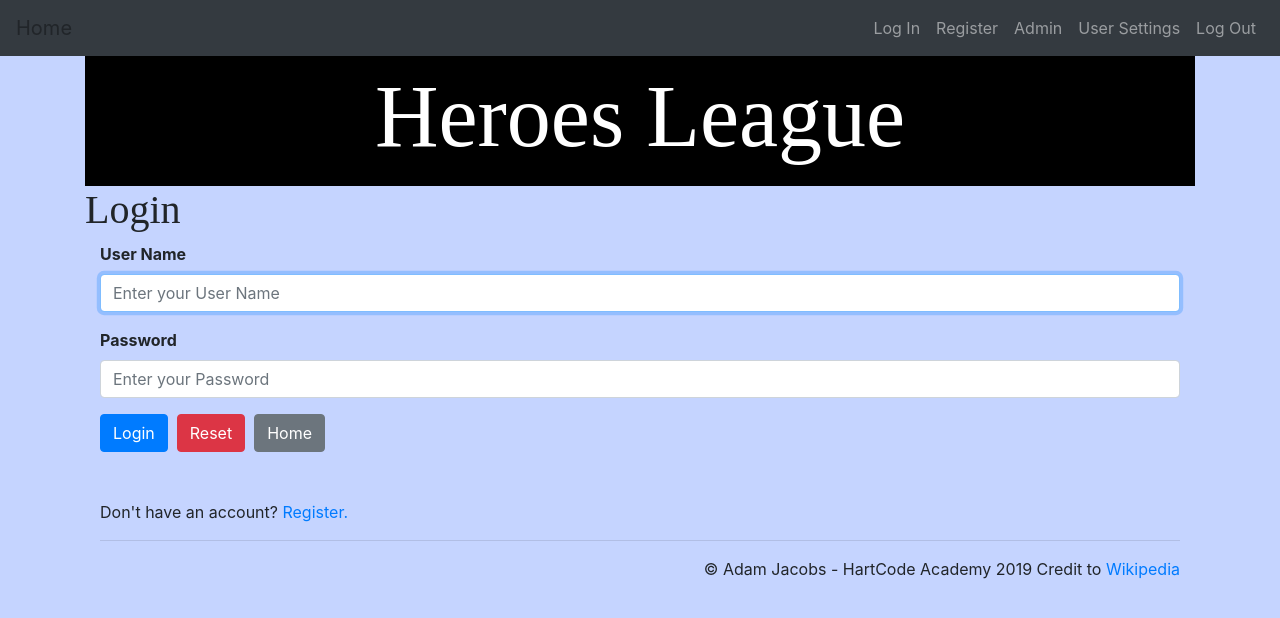
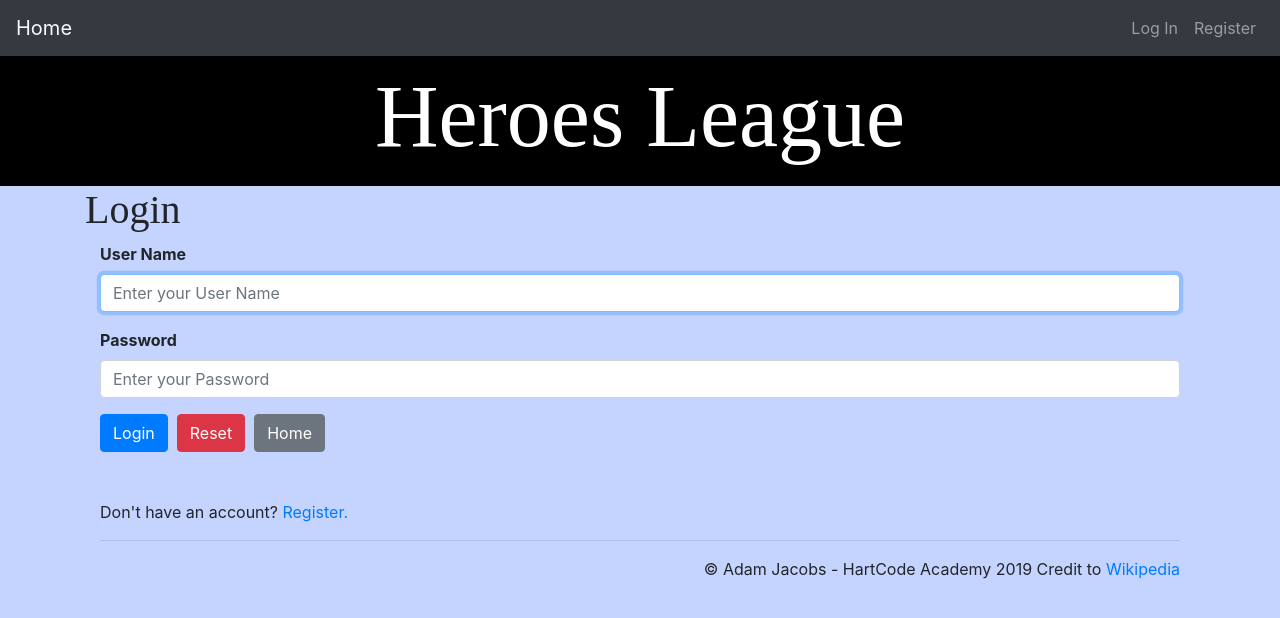
Before and after one commit to ajman0390/MEAN_Final_Project, an Angular app in the folder client/: page /login in a window 1280 px wide. Shown: the top 618 px of the page. Built offline with nearby package versions, Linux system fonts and the light colour scheme.

Commit message:
Updates to teams page

```diff
--- a/client/src/app/app.component.html
+++ b/client/src/app/app.component.html
@@ -1,7 +1,8 @@
+<app-nav></app-nav>
+
+<app-header></app-header>
+
 <div class="container">
-  <app-nav></app-nav>
-
-  <app-header></app-header>
 
   <!-- this is where the "pages" will be displayed -->
   <router-outlet></router-outlet>
--- a/client/src/app/login/login.component.html
+++ b/client/src/app/login/login.component.html
@@ -18,5 +18,5 @@
     <br />
     <div class="alert alert-danger" role="alert" id="errMsg" *ngIf="error">{{errMsg}}</div>
     <br />Don't have an account?
-    <a href="/register" title="Register">Register.</a>
+    <a (click)="goRegister()" class="text-primary" title="Register">Register.</a>
 </div>
--- a/client/src/app/login/login.component.ts
+++ b/client/src/app/login/login.component.ts
@@ -2,6 +2,7 @@ import { Component, OnInit } from '@angular/core';
 import { Router } from '@angular/router';
 
 import { UserService } from './../providers/user.service';
+import { AuthService } from './../providers/auth.service';
 
 @Component({
   selector: 'app-login',
@@ -12,12 +13,11 @@ export class LoginComponent implements OnInit {
   pageTitle = 'Login';
   userName: string = '';
   password: string = '';
-
   error: boolean = false;
   errMsg: string = '';
 
   // create instance of UserService
-  constructor(private userService: UserService, private router: Router) {}
+  constructor(private userService: UserService, private authService: AuthService, private router: Router) {}
 
   ngOnInit() {}
 
@@ -37,7 +37,13 @@ export class LoginComponent implements OnInit {
         if (data['error']) {
           this.errMsg = 'Login unsuccessful.';
           this.error = true;
+          this.authService.setAuth(false);
         } else {
+          if (data['is_Admin'] == 1)
+          {
+            this.authService.setAdmin(true);
+            this.authService.setAuth(true);
+          }
           this.router.navigate(['teams']);
         }
       });
@@ -55,16 +61,5 @@ export class LoginComponent implements OnInit {
   goHome(): void {
     this.router.navigate(['/']);
   }
-  goLogin(): void {
-    this.router.navigate(['login']);
-  }
-  goRegister(): void {
-    this.router.navigate(['register']);
-  }
-  goAdmin(): void {
-    this.router.navigate(['admin']);
-  }
-  goTeams(): void {
-    this.router.navigate(['teams']);
-  }
+
 }
--- a/client/src/app/models/user.model.ts
+++ b/client/src/app/models/user.model.ts
@@ -5,9 +5,9 @@
     public userName: string = '';
     public emailAddress: string = '';
     public password: string = '';
-    public is_Admin: boolean = false;
+    public is_Admin: string = '';
 
-    constructor(userId: number, userName: string, emailAddress: string, password: string, is_Admin: boolean) {
+    constructor(userId: number, userName: string, emailAddress: string, password: string, is_Admin: string) {
       this.userId = userId;
       this.userName = userName;
       this.emailAddress = emailAddress;
--- a/client/src/app/nav/nav.component.html
+++ b/client/src/app/nav/nav.component.html
@@ -1,6 +1,6 @@
 <!-- Start of Nav -->
 <nav class="navbar navbar-expand-md navbar-dark fixed-top bg-dark navd">
-    <a class="navbar-brand" (click)="goHome()">Home</a>
+    <a class="navbar-brand text-light" (click)="goHome()">Home</a>
     <button class="navbar-toggler" type="button" data-toggle="collapse" data-target="#navbarsDefault"
       aria-controls="navbarsDefault" aria-expanded="false" aria-label="Toggle navigation">
       <span class="navbar-toggler-icon"></span>
@@ -8,23 +8,28 @@
 
     <div class="collapse navbar-collapse" id="navbarsDefault">
       <ul class="navbar-nav ml-auto">
-        <li class="nav-item" id="navLogIn">
+
+        <li class="nav-item" id="navLogIn" *ngIf="!isAuth()">
           <a class="nav-link" (click)="goLogin()">Log In</a>
         </li>
 
-        <li class="nav-item" id="navReg">
+        <li class="nav-item" id="navReg" *ngIf="!isAuth()">
           <a class="nav-link" (click)="goRegister()">Register</a>
         </li>
 
-        <li class="nav-item" id="navAdmin">
+        <li *ngIf="isAuth()" class="nav-item" id="teamLink">
+            <a class="nav-link" (click)="goTeams()">Teams</a>
+        </li>
+
+        <li *ngIf="isAdmin()" class="nav-item" id="navAdmin">
           <a class="nav-link" (click)="goAdmin()">Admin</a>
         </li>
 
-        <li class="nav-item" id="navUpdate">
-          <a class="nav-link" (click)="goUpdate()">User Settings</a>
+        <li *ngIf="isAuth()" class="nav-item" id="navUpdate">
+          <a class="nav-link" (click)="goEdit()">User Settings</a>
         </li>
 
-        <li class="nav-item" id="navLogOut">
+        <li class="nav-item" id="navLogOut" *ngIf="isAuth()">
           <a class="nav-link" (click)="goLogout()">Log Out</a>
         </li>
 
--- a/client/src/app/nav/nav.component.ts
+++ b/client/src/app/nav/nav.component.ts
@@ -9,15 +9,22 @@ import { AuthService } from './../providers/auth.service';
   styleUrls: ['./nav.component.css']
 })
 export class NavComponent implements OnInit {
+  private authenticated: boolean = false;
+  private administrator: boolean = false;
 
   constructor(private authService: AuthService, private router: Router) {}
 
   ngOnInit() {
+    this.authenticated = this.authService.getAuth();
+    this.administrator = this.authService.getAdmin();
   }
 
-  // isAuth(): boolean {
-  //   return this.authService.getAuth()
-  // }
+  isAuth(): boolean {
+    return this.authService.getAuth();
+  }
+  isAdmin(): boolean {
+    return this.authService.getAdmin();
+  }
 
   goHome(): void {
     this.router.navigate(['/']);
@@ -31,6 +38,9 @@ export class NavComponent implements OnInit {
   goAdmin(): void {
     this.router.navigate(['admin']);
   }
+  goEdit(): void {
+    this.router.navigate(['edit']);
+  }
   goTeams(): void {
     this.router.navigate(['teams']);
   }
--- a/client/src/app/providers/auth.service.ts
+++ b/client/src/app/providers/auth.service.ts
@@ -10,21 +10,21 @@ import { map } from 'rxjs/operators';
 // ~ WIP ~
 // TODO: authService to auth login/is_Admin for nav links
 export class AuthService {
-  isAuthenticated: boolean = false;
-  isAdmin: boolean = false;
+  is_Authenticated: boolean = false;
+  is_Admin: boolean = false;
   // isAuth: boolean = false;
 
   setAuth(isAuthenticated: boolean): void {
-    this.isAuthenticated = isAuthenticated;
+    this.is_Authenticated = isAuthenticated;
   }
   getAuth(): boolean {
-    return this.isAuthenticated;
+    return this.is_Authenticated;
   }
   setAdmin(isAdmin: boolean): void {
-    this.isAdmin = isAdmin;
+    this.is_Admin = isAdmin;
   }
   getAdmin(): boolean {
-    return this.isAdmin;
+    return this.is_Admin;
   }
 
 }
--- a/client/src/app/register/register.component.html
+++ b/client/src/app/register/register.component.html
@@ -28,5 +28,5 @@
     <div class="container">
         <br />
         <div class="alert alert-danger" role="alert" id="errMsg" *ngIf="error">{{errMsg}}</div>
-        Already have an account? <a href="/login" title="Login">Login now.</a>
+        Already have an account? <a (click)="goLogin()" class="text-primary" title="Login">Login now.</a>
     </div>
--- a/client/src/app/register/register.component.ts
+++ b/client/src/app/register/register.component.ts
@@ -71,5 +71,8 @@ export class RegisterComponent implements OnInit {
   onHome() {
     this.router.navigate(['/']);
   }
+  goLogin(): void {
+    this.router.navigate(['login']);
+  }
 
 }
--- a/client/src/app/teams/teams.component.ts
+++ b/client/src/app/teams/teams.component.ts
@@ -21,8 +21,7 @@ export class TeamsComponent implements OnInit {
     ) {}
 
   ngOnInit() {
-
-    console.log(sessionStorage.getItem("userID"));
+   console.log(sessionStorage.getItem("userID"));
     // call getLeagues() method in Leagues Service
     this.leagueService.getLeagues().subscribe(data => {
       this.leagues = data;
```
Also changed, not shown: 2 other files (tests, documents, lock files or other folders).
